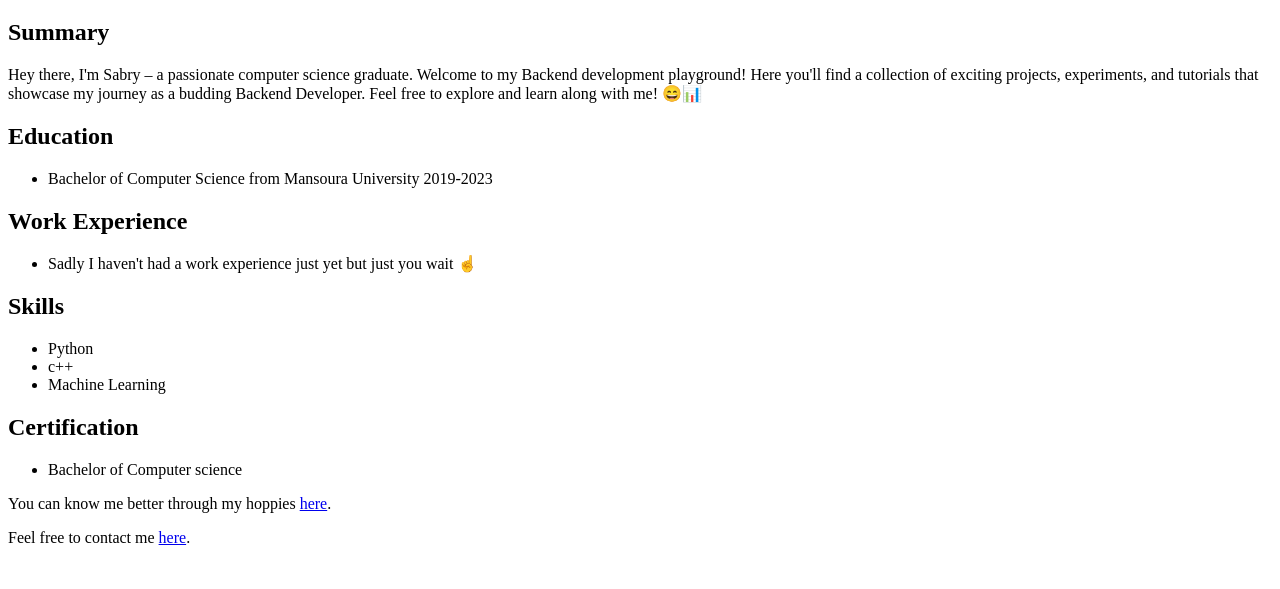
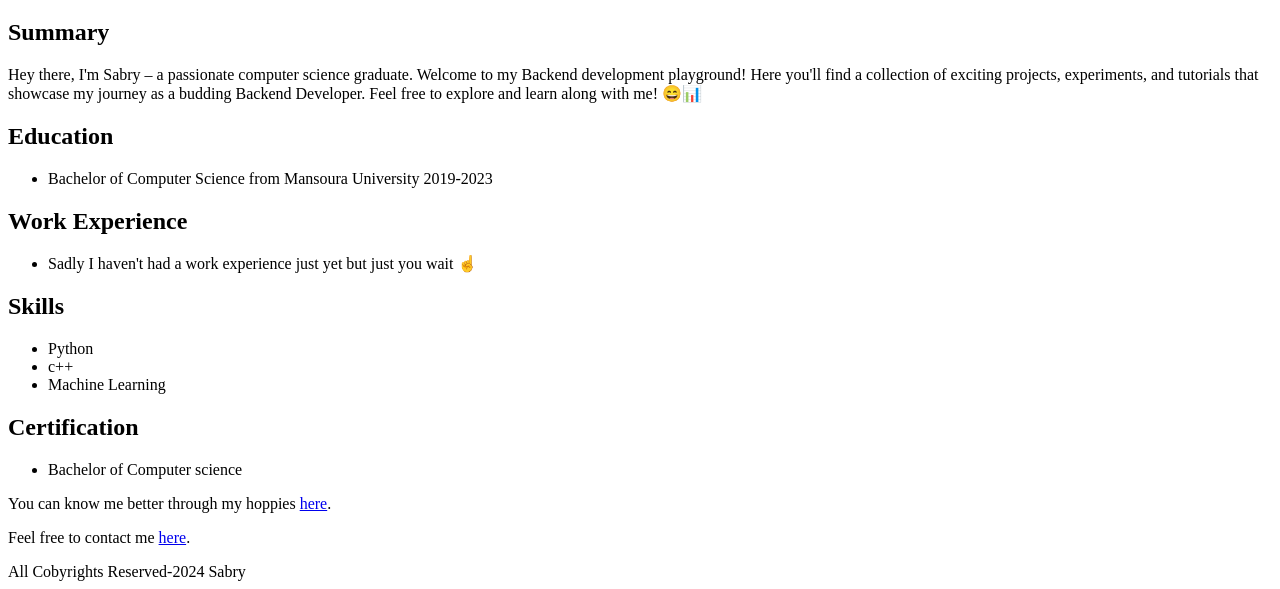
Before and after one commit to moSabryii/Sabry-resume, a plain HTML site: page index.html in a window 1280 px wide. Shown: the part 223-812 px from the top of the page. Drawn offline with Linux system fonts and the light colour scheme.

Commit message:
Update index.html

```diff
--- a/index.html
+++ b/index.html
@@ -31,5 +31,6 @@
     </ul>
     <p>You can know me better through my hoppies <a href="hoppies.html">here</a>.</p>
     <p>Feel free to contact me <a href="contact.html">here</a>.</p>
+    <footer>All Cobyrights Reserved-2024 Sabry</footer>
 </body>
 </html>
```
